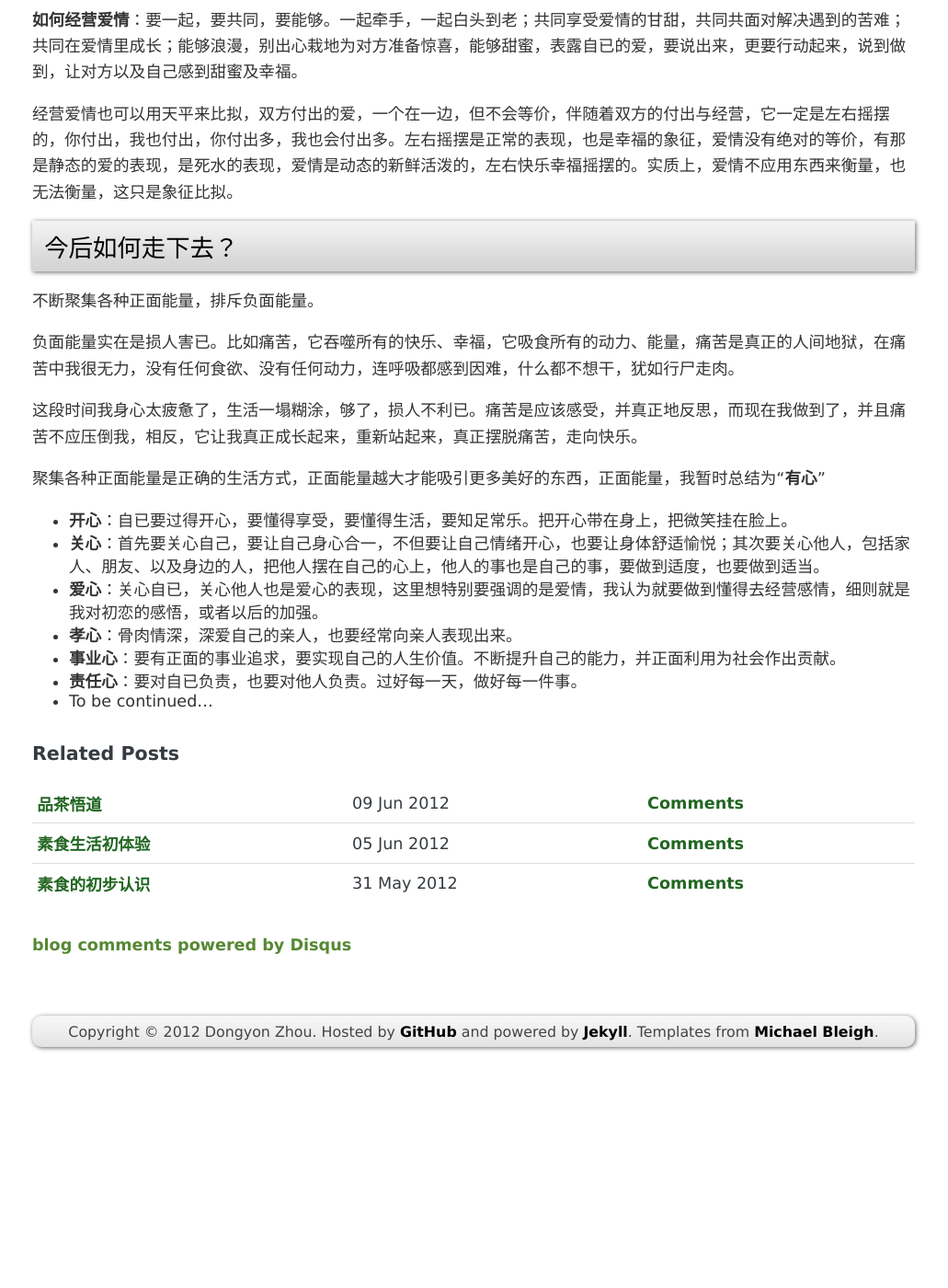
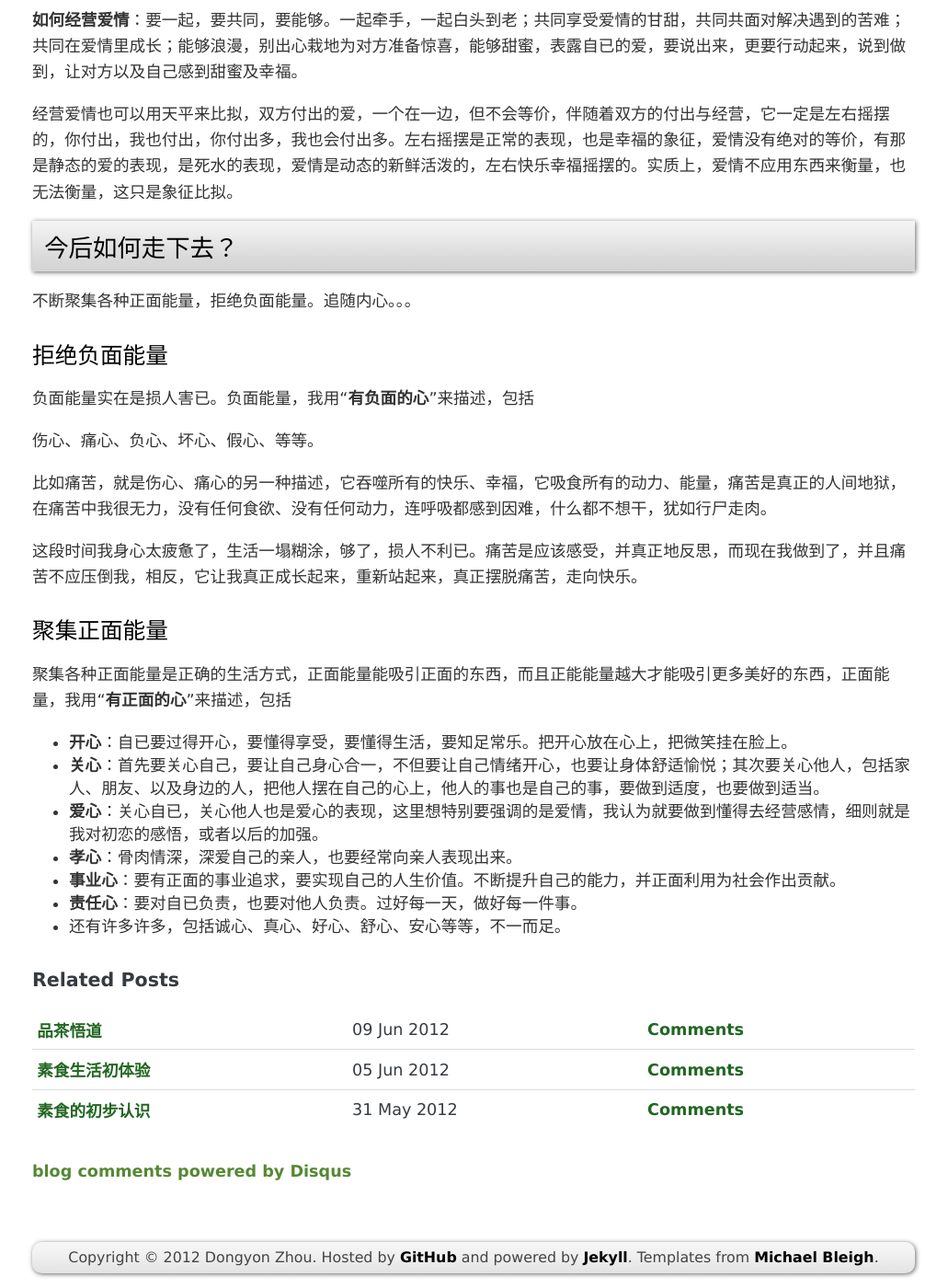
Before and after one commit to dongyongzhou/dongyongzhou.github.com, a Jekyll site: the page built from _posts/2012-7-16-Farewell-my-first-love.markdown, in a window 1280 px wide and 1400 px high, scrolled down 2392 px. Shown: the whole window at 92% size, without its empty margins (125-1156 px from the left). Built offline with Jekyll 4.4.1, drawn with Linux system fonts in a browser that asks for light colours; Markdown is read by kramdown in place of the engine named in the settings; comment, search, counter and statistics services are not loaded; before the commit the page ends 3546 px from its top, so only the background shows below that; some of the changed text lies outside the part shown.

Commit message:
modify post and layout

```diff
--- a/_layouts/master.html
+++ b/_layouts/master.html
@@ -22,7 +22,7 @@
             <li><a href='/document/' id='docs-link' title='Docs'>文章</a></li>
             <li><a href='/about.html' id='about-link' title='About'>关于</a></li>
             <li><a href='http://github.com/dongyongzhou' target='_blank' title='GitHub' rel='me' id='github-link'>GitHub</a></li>
-            <li><a href='http://weibo.com/u/1892663980' title='微博' target='_blank' id='weibo-link'>微博</a></li>
+            <li><a href='http://t.qq.com/eastream' title='微博' target='_blank' id='weibo-link'>微博</a></li>
           </ul>
         </div>
       </div>
--- a/_posts/2012-7-16-Farewell-my-first-love.markdown
+++ b/_posts/2012-7-16-Farewell-my-first-love.markdown
@@ -39,7 +39,7 @@ title: 永别了，我的初恋
 
 但是，应该永别了。因为：
 
-- 一，我努力争取了，能一起通话沟心，该说的说了，该讲的讲了；
+- 一，我努力争取了，能一起通话沟心，该说的说了，该讲的讲了；我也应该无遗憾了。
 - 二，对方已经选择了新的生活，走向了下一个结点，已经开始接受新的感情了，更重要的是，在情感上，已经不是曾经的她了；在痛苦中，她曾经炽热的爱也褪去，不再对我有所眷恋，她的情感已迈上了新的台阶，已经有了新的体验，有的新的升华，我们的情感在这两年里已经由一起，由共同走向了不同的方向；渐行渐远.
 - 三，不应纠缠，纠缠得不到真正的幸福，纠缠只会让双方难受，纠缠只会造成悲剧；不应遗憾，曾经得到了，但已经过去了，现在收获了，包括情感的成长，以及美好的新开始；尽管悲伤，但已成结局，理应祝福彼此。
 
@@ -84,19 +84,26 @@ title: 永别了，我的初恋
 
 ## 今后如何走下去？
 
-不断聚集各种正面能量，排斥负面能量。
+不断聚集各种正面能量，拒绝负面能量。追随内心。。。
 
-负面能量实在是损人害已。比如痛苦，它吞噬所有的快乐、幸福，它吸食所有的动力、能量，痛苦是真正的人间地狱，在痛苦中我很无力，没有任何食欲、没有任何动力，连呼吸都感到因难，什么都不想干，犹如行尸走肉。
+### 拒绝负面能量
+
+负面能量实在是损人害已。负面能量，我用“**有负面的心**”来描述，包括
+
+伤心、痛心、负心、坏心、假心、等等。
+
+比如痛苦，就是伤心、痛心的另一种描述，它吞噬所有的快乐、幸福，它吸食所有的动力、能量，痛苦是真正的人间地狱，在痛苦中我很无力，没有任何食欲、没有任何动力，连呼吸都感到因难，什么都不想干，犹如行尸走肉。
 
 这段时间我身心太疲惫了，生活一塌糊涂，够了，损人不利已。痛苦是应该感受，并真正地反思，而现在我做到了，并且痛苦不应压倒我，相反，它让我真正成长起来，重新站起来，真正摆脱痛苦，走向快乐。
 
+### 聚集正面能量
 
-聚集各种正面能量是正确的生活方式，正面能量越大才能吸引更多美好的东西，正面能量，我暂时总结为“**有心**”
+聚集各种正面能量是正确的生活方式，正面能量能吸引正面的东西，而且正能能量越大才能吸引更多美好的东西，正面能量，我用“**有正面的心**”来描述，包括
 
-- **开心**：自已要过得开心，要懂得享受，要懂得生活，要知足常乐。把开心带在身上，把微笑挂在脸上。
+- **开心**：自已要过得开心，要懂得享受，要懂得生活，要知足常乐。把开心放在心上，把微笑挂在脸上。
 - **关心**：首先要关心自己，要让自己身心合一，不但要让自己情绪开心，也要让身体舒适愉悦；其次要关心他人，包括家人、朋友、以及身边的人，把他人摆在自己的心上，他人的事也是自己的事，要做到适度，也要做到适当。
 - **爱心**：关心自已，关心他人也是爱心的表现，这里想特别要强调的是爱情，我认为就要做到懂得去经营感情，细则就是我对初恋的感悟，或者以后的加强。
 - **孝心**：骨肉情深，深爱自己的亲人，也要经常向亲人表现出来。
 - **事业心**：要有正面的事业追求，要实现自己的人生价值。不断提升自己的能力，并正面利用为社会作出贡献。
 - **责任心**：要对自已负责，也要对他人负责。过好每一天，做好每一件事。
-- To be continued...
+- 还有许多许多，包括诚心、真心、好心、舒心、安心等等，不一而足。
```
Also changed, not shown: about.textile (+2 -10 lines), index.html (line endings or trailing spaces).
